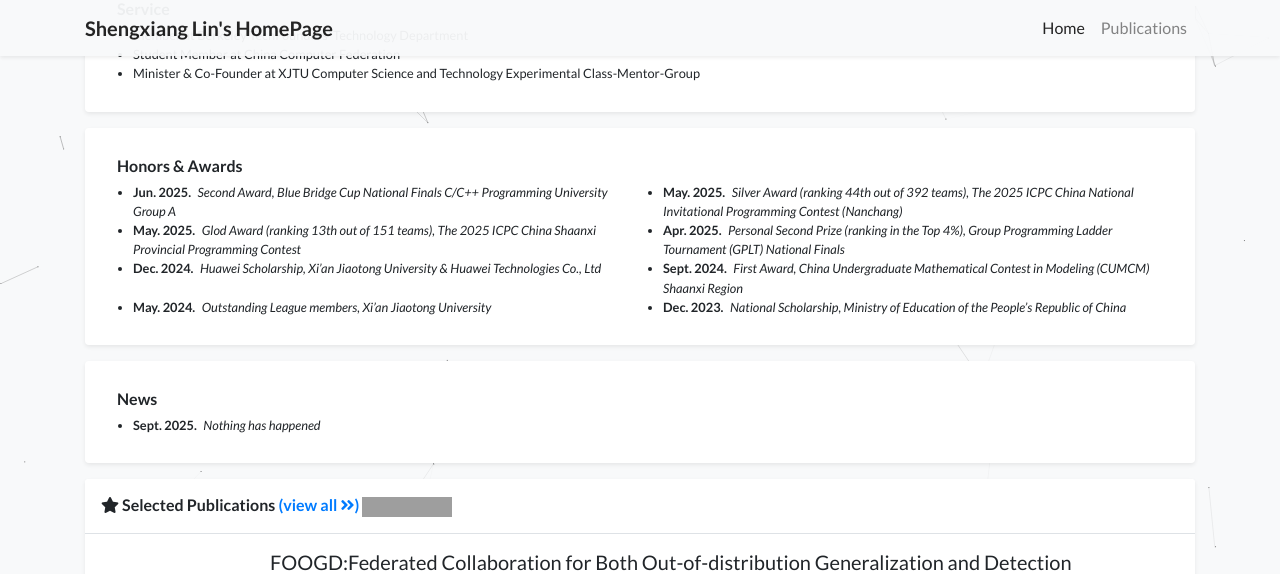
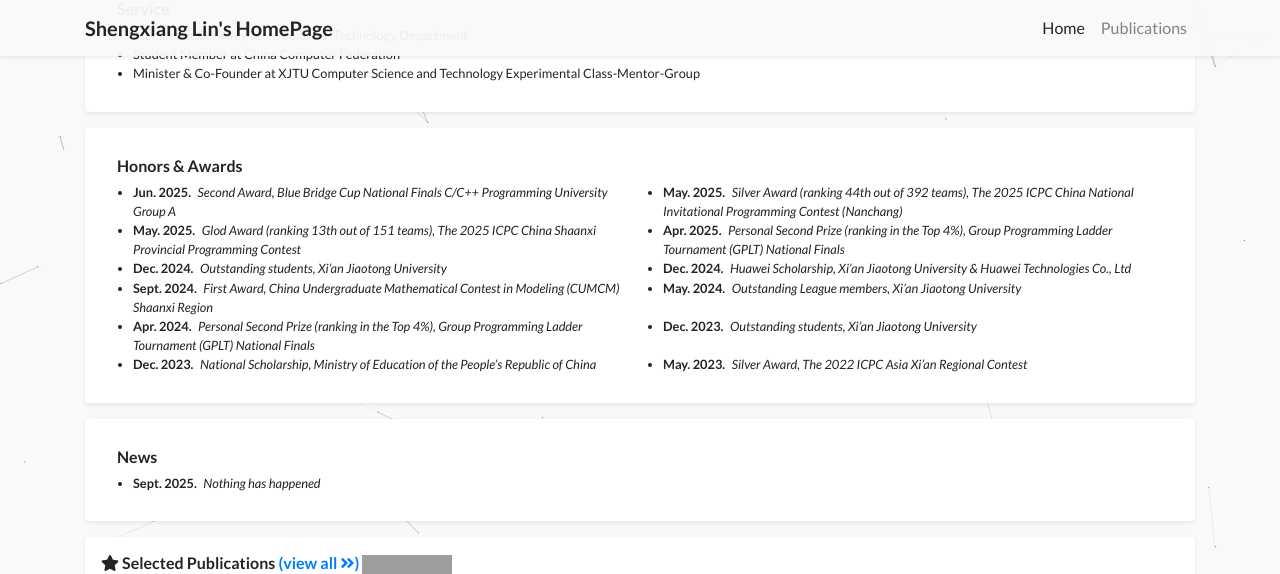
Before and after one commit to Lin-Shengxiang/Lin-Shengxiang.github.io, a Jekyll site: the page built from index.html, in a window 1280 px wide and 900 px high, scrolled down 677 px, cut to the strip 0-574 px from the top of the window. Built offline with Jekyll 4.4.1, drawn with Linux system fonts in a browser that asks for light colours; a style sheet for code colours, icons or effects is not loaded; some of the changed text lies outside the part shown; grey boxes are pictures that could not be loaded.

Commit message:
Update profile.yml

```diff
--- a/_data/profile.yml
+++ b/_data/profile.yml
@@ -67,14 +67,22 @@ awards:
   date: May. 2025
 - name: Personal Second Prize (ranking in the Top 4%), Group Programming Ladder Tournament (GPLT) National Finals
   date: Apr. 2025
+- name: Outstanding students, Xi’an Jiaotong University
+  date: Dec. 2024
 - name: Huawei Scholarship, Xi’an Jiaotong University & Huawei Technologies Co., Ltd
   date: Dec. 2024
 - name: First Award, China Undergraduate Mathematical Contest in Modeling (CUMCM) Shaanxi Region
   date: Sept. 2024
 - name: Outstanding League members, Xi’an Jiaotong University
   date: May. 2024
+- name: Personal Second Prize (ranking in the Top 4%), Group Programming Ladder Tournament (GPLT) National Finals
+  date: Apr. 2024
+- name: Outstanding students, Xi’an Jiaotong University
+  date: Dec. 2023
 - name: National Scholarship, Ministry of Education of the People’s Republic of China
   date: Dec. 2023
+- name: Silver Award, The 2022 ICPC Asia Xi’an Regional Contest
+  date: May. 2023
 
 news:
   - name: Nothing has happened
@@ -85,4 +93,4 @@ news:
 # Feel free to replace the footer text if you would like to, but I will greatly appreciate it
 # if you keep the link to the template so that more people can benefit from it. Thanks!
 footer_text: >-
-  The past cannot be undone, but the future is still within reach.
+  Employ the rising wind and embark on the voyage grand.
```
